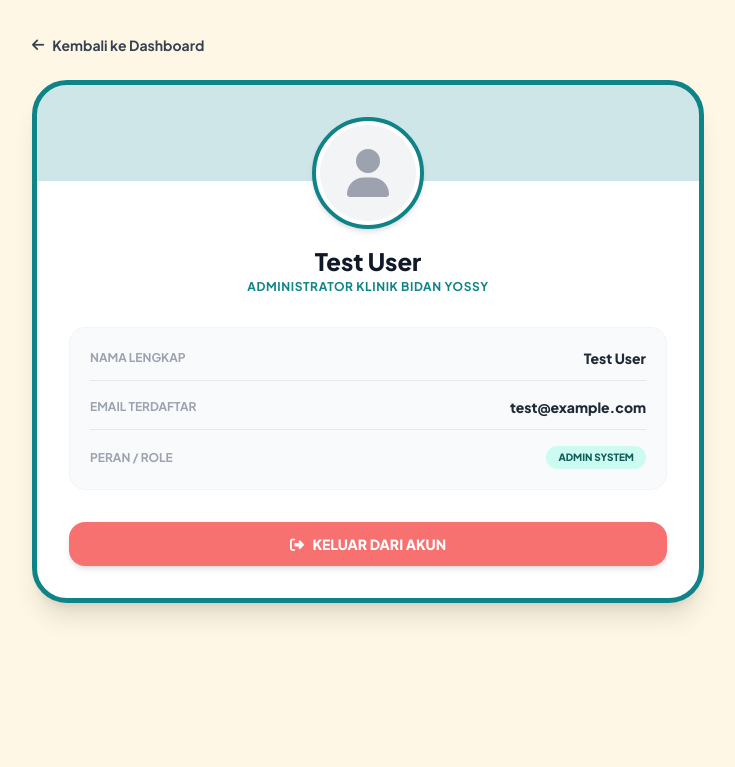
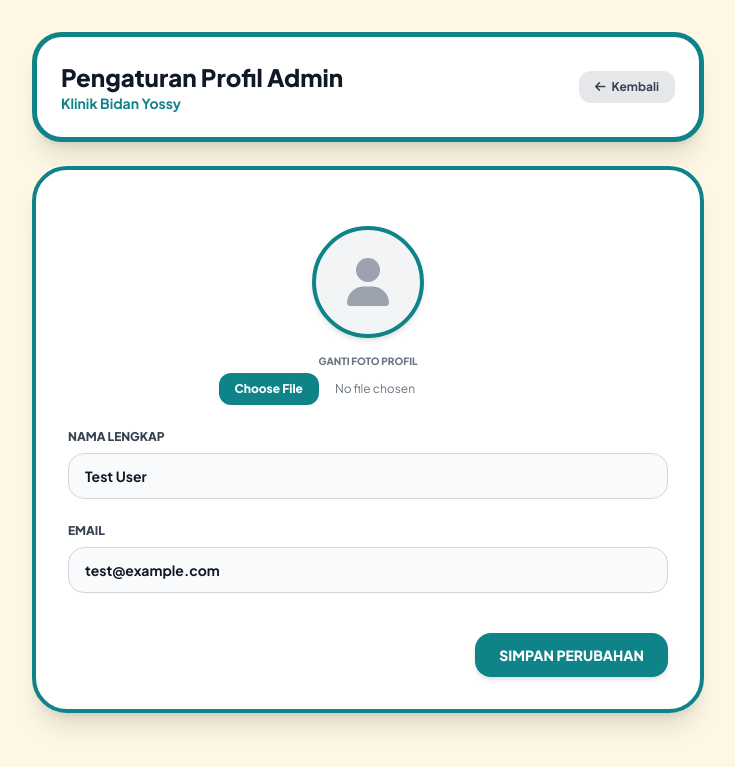
Before and after one commit to yodisyahrullah/Web-Booking-Klinik-Bidan-Yossy, a Laravel app: page /profile in a window 1280 px wide. Shown: the top 767 px of the page, without its empty margins (272-1007 px from the left). Run offline with Laravel 12, Linux system fonts and the light colour scheme; a user stored in the database is signed in; data comes from the database, SQL or seed files in the repository; parts of the project's set-up code (start-up, migrations or seed data) failed here and were passed over; some libraries are stand-ins or nearby versions.

Commit message:
menambahkan fitur CRUD gambar di profil

```diff
--- a/app/Http/Controllers/ProfileController.php
+++ b/app/Http/Controllers/ProfileController.php
@@ -2,59 +2,49 @@
 
 namespace App\Http\Controllers;
 
-use App\Http\Requests\ProfileUpdateRequest;
-use Illuminate\Http\RedirectResponse;
 use Illuminate\Http\Request;
 use Illuminate\Support\Facades\Auth;
-use Illuminate\Support\Facades\Redirect;
-use Illuminate\View\View;
 
 class ProfileController extends Controller
 {
-    /**
-     * Display the user's profile form.
-     */
-    public function edit(Request $request): View
+    // Tampilkan halaman edit profil
+    public function edit()
     {
-        return view('profile.edit', [
-            'user' => $request->user(),
-        ]);
+        $user = Auth::user();
+        return view('profile', compact('user'));
     }
 
-    /**
-     * Update the user's profile information.
-     */
-    public function update(ProfileUpdateRequest $request): RedirectResponse
+    // Proses update profil & upload foto
+    public function update(Request $request)
     {
-        $request->user()->fill($request->validated());
+        $user = Auth::user();
 
-        if ($request->user()->isDirty('email')) {
-            $request->user()->email_verified_at = null;
+        $request->validate([
+            'name'  => 'required|string|max:255',
+            'email' => 'required|email|max:255|unique:users,email,' . $user->id,
+            'foto'  => 'nullable|image|mimes:jpeg,png,jpg|max:2048', // Maksimal 2MB
+        ]);
+
+        $user->name = $request->name;
+        $user->email = $request->email;
+
+        // Jika admin mengupload foto baru
+        if ($request->hasFile('foto')) {
+            // Hapus foto lama jika ada
+            if ($user->foto && file_exists(public_path($user->foto))) {
+                unlink(public_path($user->foto));
+            }
+
+            // Simpan foto ke folder public/uploads/profile
+            $file = $request->file('foto');
+            $filename = time() . '_' . $file->getClientOriginalName();
+            $file->move(public_path('uploads/profile'), $filename);
+
+            $user->foto = 'uploads/profile/' . $filename;
         }
 
-        $request->user()->save();
+        $user->save();
 
-        return Redirect::route('profile.edit')->with('status', 'profile-updated');
-    }
-
-    /**
-     * Delete the user's account.
-     */
-    public function destroy(Request $request): RedirectResponse
-    {
-        $request->validateWithBag('userDeletion', [
-            'password' => ['required', 'current_password'],
-        ]);
-
-        $user = $request->user();
-
-        Auth::logout();
-
-        $user->delete();
-
-        $request->session()->invalidate();
-        $request->session()->regenerateToken();
-
-        return Redirect::to('/');
+        return redirect()->back()->with('success', 'Profil dan foto berhasil diperbarui!');
     }
 }
--- a/app/Models/User.php
+++ b/app/Models/User.php
@@ -22,6 +22,7 @@ class User extends Authenticatable
         'name',
         'email',
         'password',
+        'foto',
     ];
 
     /**
--- a/resources/views/profile.blade.php
+++ b/resources/views/profile.blade.php
@@ -6,8 +6,6 @@
     <title>Profil Admin - Klinik Bidan Yossy</title>
     <script src="https://cdn.tailwindcss.com"></script>
     <link rel="stylesheet" href="https://cdnjs.cloudflare.com/ajax/libs/font-awesome/6.4.0/css/all.min.css">
-    <link rel="preconnect" href="https://fonts.googleapis.com">
-    <link rel="preconnect" href="https://fonts.gstatic.com" crossorigin>
     <link href="https://fonts.googleapis.com/css2?family=Plus+Jakarta+Sans:wght@400;500;600;700;800&display=swap" rel="stylesheet">
     <style>
         body { font-family: 'Plus Jakarta Sans', sans-serif; }
@@ -17,61 +15,72 @@
 
     <div class="max-w-2xl mx-auto space-y-6">
 
-        <!-- Tombol Kembali ke Dashboard -->
-        <div>
-            <a href="{{ route('dashboard') }}" class="inline-flex items-center gap-2 font-bold text-sm text-gray-700 hover:text-gray-900 transition">
-                <i class="fa-solid fa-arrow-left"></i> Kembali ke Dashboard
+        <!-- Header -->
+        <div class="bg-white rounded-[30px] border-[5px] p-6 shadow-xl flex items-center justify-between" style="border-color: #0E8388;">
+            <div>
+                <h1 class="text-xl md:text-2xl font-black text-gray-900">Pengaturan Profil Admin</h1>
+                <p class="text-sm font-bold" style="color: #0E8388;">Klinik Bidan Yossy</p>
+            </div>
+            <a href="{{ route('dashboard') }}" class="bg-gray-200 hover:bg-gray-300 text-gray-700 font-bold px-4 py-2 rounded-xl text-xs transition">
+                <i class="fa-solid fa-arrow-left mr-1"></i> Kembali
             </a>
         </div>
 
-        <!-- Card Profil Utama -->
-        <div class="bg-white rounded-[35px] border-[5px] p-8 shadow-xl text-center relative overflow-hidden" style="border-color: #0E8388;">
+        <!-- Form Profil -->
+        <div class="bg-white rounded-[35px] border-[4px] p-6 md:p-8 shadow-xl" style="border-color: #0E8388;">
 
-            <!-- Ornamen Background Header -->
-            <div class="h-24 w-full absolute top-0 left-0 -z-0 opacity-20" style="background-color: #0E8388;"></div>
+            @if(session('success'))
+                <div class="bg-green-100 border border-green-400 text-green-700 px-4 py-3 rounded-2xl text-xs mb-6 font-bold">
+                    {{ session('success') }}
+                </div>
+            @endif
 
-            <div class="relative z-10">
-                <!-- Foto Profil Default ala Instagram / Icon User -->
-                <div class="w-28 h-28 mx-auto rounded-full bg-white border-4 p-1 shadow-md flex items-center justify-center mb-4" style="border-color: #0E8388;">
-                    <div class="w-full h-full rounded-full bg-gray-100 flex items-center justify-center text-gray-400">
-                        <i class="fa-solid fa-user text-5xl"></i>
+            @if ($errors->any())
+                <div class="bg-red-100 border border-red-400 text-red-700 px-4 py-3 rounded-2xl text-xs mb-6 font-bold">
+                    <ul class="list-disc pl-4 space-y-1">
+                        @foreach ($errors->all() as $error)
+                            <li>{{ $error }}</li>
+                        @endforeach
+                    </ul>
+                </div>
+            @endif
+
+            <form action="{{ route('admin.profile.update') }}" method="POST" enctype="multipart/form-data" class="space-y-6">
+                @csrf
+                @method('PUT')
+
+                <!-- Preview Foto & Upload -->
+                <div class="flex flex-col items-center justify-center space-y-4">
+                    <div class="w-28 h-28 rounded-full border-4 overflow-hidden shadow-md flex items-center justify-center bg-gray-100" style="border-color: #0E8388;">
+                        @if($user->foto)
+                            <img src="{{ asset($user->foto) }}" alt="Foto Profil" class="w-full h-full object-cover">
+                        @else
+                            <i class="fa-solid fa-user text-5xl text-gray-400"></i>
+                        @endif
+                    </div>
+
+                    <div>
+                        <label class="block text-[10px] font-black uppercase text-gray-500 mb-1 text-center">Ganti Foto Profil</label>
+                        <input type="file" name="foto" class="text-xs text-gray-500 file:mr-4 file:py-2 file:px-4 file:rounded-xl file:border-0 file:text-xs file:font-black file:bg-[#0E8388] file:text-white hover:file:opacity-90 cursor-pointer">
                     </div>
                 </div>
 
-                <h1 class="text-2xl font-black text-gray-900">{{ Auth::user()->name ?? 'Admin Klinik' }}</h1>
-                <p class="text-xs font-bold uppercase tracking-wider mt-0.5" style="color: #0E8388;">Administrator Klinik Bidan Yossy</p>
-
-                <!-- Detail Email & Informasi Akun -->
-                <div class="mt-8 bg-gray-50 rounded-2xl p-5 border border-gray-100 text-left space-y-4">
-                    <div class="flex items-center justify-between border-b border-gray-200 pb-3">
-                        <span class="text-xs font-bold text-gray-400 uppercase">Nama Lengkap</span>
-                        <span class="text-sm font-extrabold text-gray-800">{{ Auth::user()->name ?? '-' }}</span>
-                    </div>
-
-                    <div class="flex items-center justify-between border-b border-gray-200 pb-3">
-                        <span class="text-xs font-bold text-gray-400 uppercase">Email Terdaftar</span>
-                        <span class="text-sm font-extrabold text-gray-800">{{ Auth::user()->email ?? '-' }}</span>
-                    </div>
-
-                    <div class="flex items-center justify-between">
-                        <span class="text-xs font-bold text-gray-400 uppercase">Peran / Role</span>
-                        <span class="bg-teal-100 text-teal-800 text-[10px] font-black px-3 py-1 rounded-full uppercase">
-                            Admin System
-                        </span>
-                    </div>
+                <div>
+                    <label class="block text-xs font-black uppercase text-gray-700 mb-2">Nama Lengkap</label>
+                    <input type="text" name="name" value="{{ old('name', $user->name) }}" required class="w-full bg-gray-50 border border-gray-300 text-gray-900 text-sm rounded-2xl px-4 py-3 font-bold focus:ring-2 focus:ring-[#0E8388] focus:outline-none">
                 </div>
 
-                <!-- Tombol Keluar -->
-                <div class="mt-8">
-                    <form method="POST" action="{{ route('logout') }}">
-                        @csrf
-                        <button type="submit" class="w-full bg-red-400 hover:bg-red-500 text-white font-black py-3 rounded-2xl text-sm shadow-md transition cursor-pointer">
-                            <i class="fa-solid fa-right-from-bracket mr-1.5"></i> KELUAR DARI AKUN
-                        </button>
-                    </form>
+                <div>
+                    <label class="block text-xs font-black uppercase text-gray-700 mb-2">Email</label>
+                    <input type="email" name="email" value="{{ old('email', $user->email) }}" required class="w-full bg-gray-50 border border-gray-300 text-gray-900 text-sm rounded-2xl px-4 py-3 font-bold focus:ring-2 focus:ring-[#0E8388] focus:outline-none">
                 </div>
 
-            </div>
+                <div class="pt-4 flex justify-end">
+                    <button type="submit" class="text-white font-black px-6 py-3 rounded-2xl text-sm shadow-md transition cursor-pointer hover:opacity-90" style="background-color: #0E8388;">
+                        SIMPAN PERUBAHAN
+                    </button>
+                </div>
+            </form>
 
         </div>
 
--- a/routes/web.php
+++ b/routes/web.php
@@ -2,6 +2,7 @@
 
 use Illuminate\Support\Facades\Route;
 use App\Http\Controllers\BookingController;
+use App\Http\Controllers\ProfileController; // <-- Tambahkan baris ini di atas
 
 // Halaman Utama & Booking Form (Public)
 Route::get('/', [BookingController::class, 'createForm'])->name('booking.index');
@@ -17,13 +18,12 @@ Route::middleware(['auth'])->group(function () {
     // Dashboard Admin
     Route::get('/dashboard', [BookingController::class, 'index'])->name('dashboard');
 
-    // Halaman Laporan (Pastikan baris ini ada!)
+    // Halaman Laporan
     Route::get('/admin/laporan', [BookingController::class, 'laporan'])->name('admin.laporan');
 
-    // Route Profile
-    Route::get('/profile', function () {
-        return view('profile');
-    })->name('admin.profile');
+    // Route Profile & Update Profile (CRUD)
+    Route::get('/profile', [ProfileController::class, 'edit'])->name('admin.profile');
+    Route::put('/profile', [ProfileController::class, 'update'])->name('admin.profile.update');
 
     // Aksi Admin Antrean
     Route::post('/admin/panggil/{id}', [BookingController::class, 'panggil'])->name('admin.panggil');
```
Also changed, not shown: database/migrations/2026_11_21_143554_add_foto_to_users_table.php (added), database/migrations/2026_11_21_145234_add_foto_column_to_users_table.php (added), public/uploads/profile/1795272255_jonathan.jpg (added), public/uploads/profile/1795272389_jonathan.jpg (added), public/uploads/profile/1795272403_jonathan.jpg (added), public/uploads/profile/1795272657_jonathan.jpg (added), public/uploads/profile/1795272796_jonathan.jpg (added), public/uploads/profile/1795272846_jonathan.jpg (added), public/uploads/profile/1795272945_jonathan.jpg (added).
